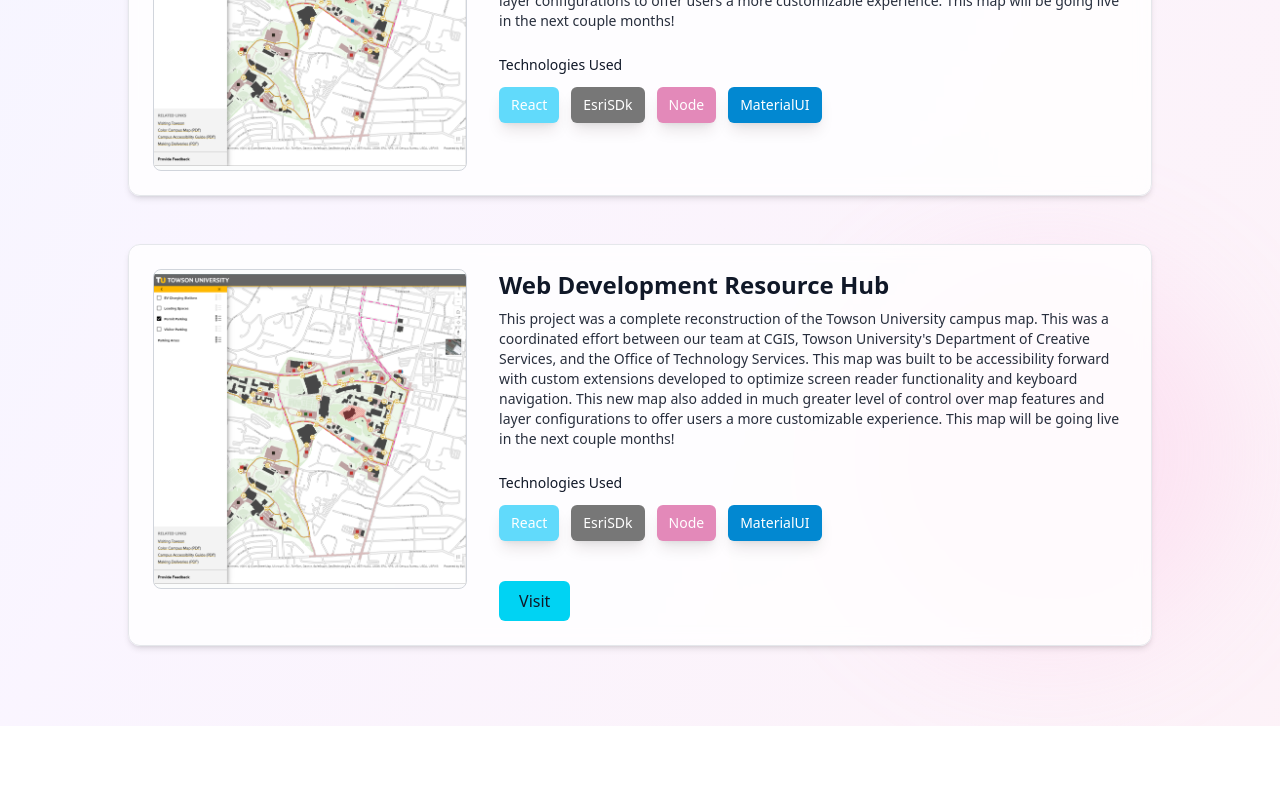
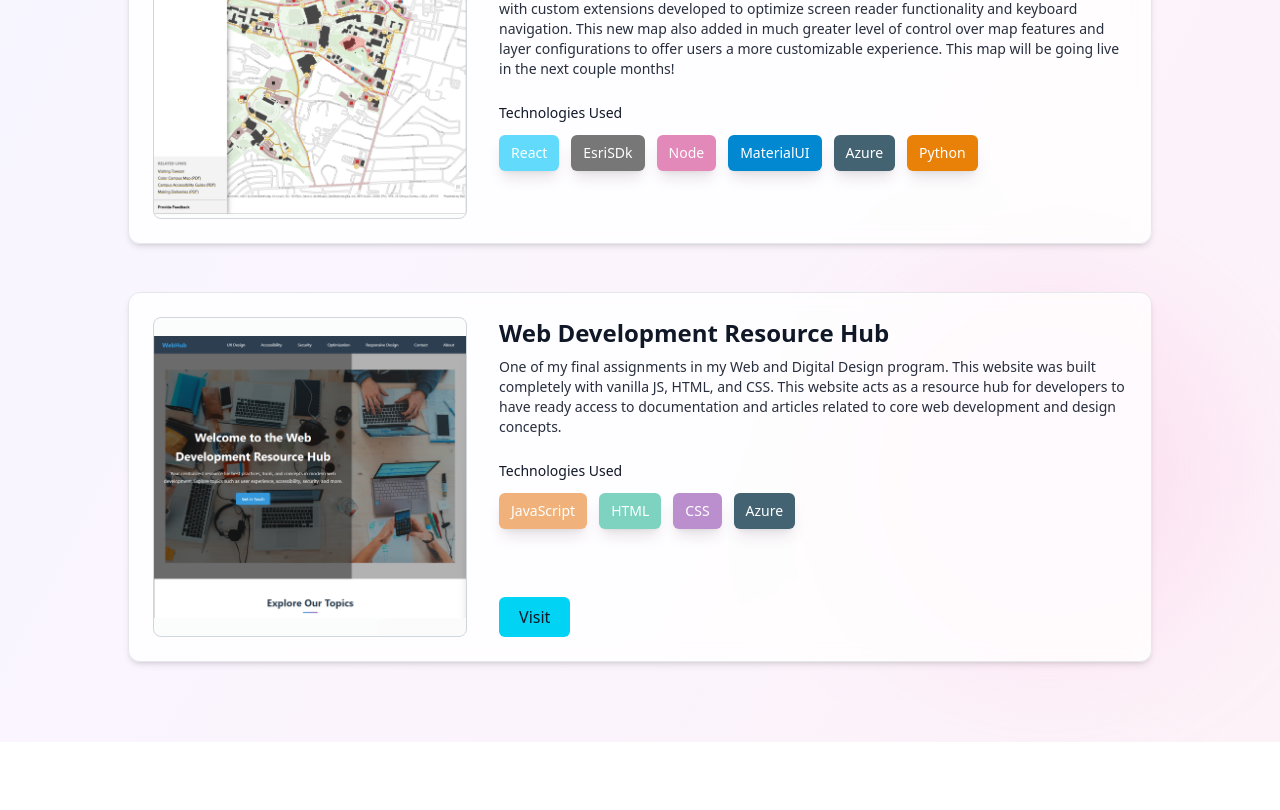
Before and after one commit to ClaytonONeill/portfolio_2025, a React (Vite) app: page / in a window 1280 px wide. Shown: the part 2480-3290 px from the top of the page. Built offline with nearby package versions, Linux system fonts and the light colour scheme.

Commit message:
added in final project

```diff
--- a/src/config/techConfig.js
+++ b/src/config/techConfig.js
@@ -2,7 +2,7 @@
   React: "#61DAFB",
   Node: "#E389B9",
   EsriSDK: "#7DD3C0",
-  Python: "#2133d3ff",
+  Python: "#e98008ff",
   JavaScript: "#F0B27A",
   CSS: "#BB8FCE",
   HTML: "#7DD3C0",
@@ -13,4 +13,5 @@
   DotNet: "#610869ff",
   ChartJs: "#dacd25ff",
   MaterialUI: "#0288d1",
+  Azure: "#446372ff",
 };
--- a/src/data/projectData.js
+++ b/src/data/projectData.js
@@ -35,6 +35,7 @@
     technologies: [
       "JavaScript",
       "Backbone",
+      "Python",
       "Node",
       "React",
       "Leaflet",
@@ -50,7 +51,7 @@
     description:
       "This project was a complete reconstruction of the Towson University campus map.  This was a coordinated effort between our team at CGIS, Towson University's Department of Creative Services, and the Office of Technology Services.  This map was built to be accessibility forward with custom extensions developed to optimize screen reader functionality and keyboard navigation.  This new map also added in much greater level of control over map features and layer configurations to offer users a more customizable experience.  This map will be going live in the next couple months!",
     image: "/images/campus-map.png",
-    technologies: ["React", "EsriSDk", "Node", "MaterialUI"],
+    technologies: ["React", "EsriSDk", "Node", "MaterialUI", "Azure", "Python"],
     isPublic: false,
     url: null,
   },
@@ -58,9 +59,9 @@
     id: 5,
     title: "Web Development Resource Hub",
     description:
-      "This project was a complete reconstruction of the Towson University campus map.  This was a coordinated effort between our team at CGIS, Towson University's Department of Creative Services, and the Office of Technology Services.  This map was built to be accessibility forward with custom extensions developed to optimize screen reader functionality and keyboard navigation.  This new map also added in much greater level of control over map features and layer configurations to offer users a more customizable experience.  This map will be going live in the next couple months!",
-    image: "/images/campus-map.png",
-    technologies: ["React", "EsriSDk", "Node", "MaterialUI"],
+      "One of my final assignments in my Web and Digital Design program.  This website was built completely with vanilla JS, HTML, and CSS.  This website acts as a resource hub for developers to have ready access to documentation and articles related to core web development and design concepts.",
+    image: "/images/resource-hub.png",
+    technologies: ["JavaScript", "HTML", "CSS", "Azure"],
     isPublic: true,
     url: "http://cmst387-umgc-coneill13.azurewebsites.net/",
   },
```
Also changed, not shown: public/images/resource-hub.png (added).
